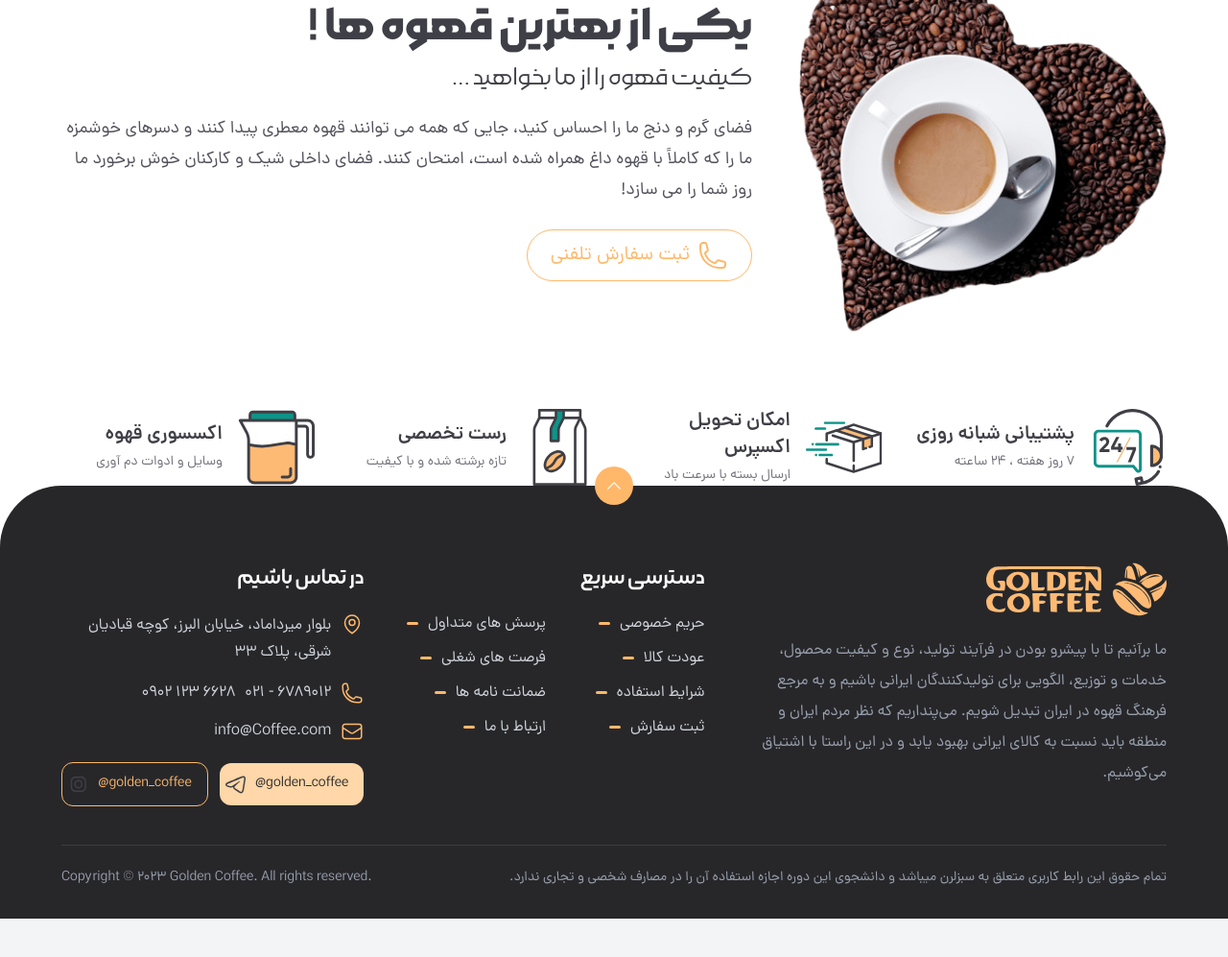
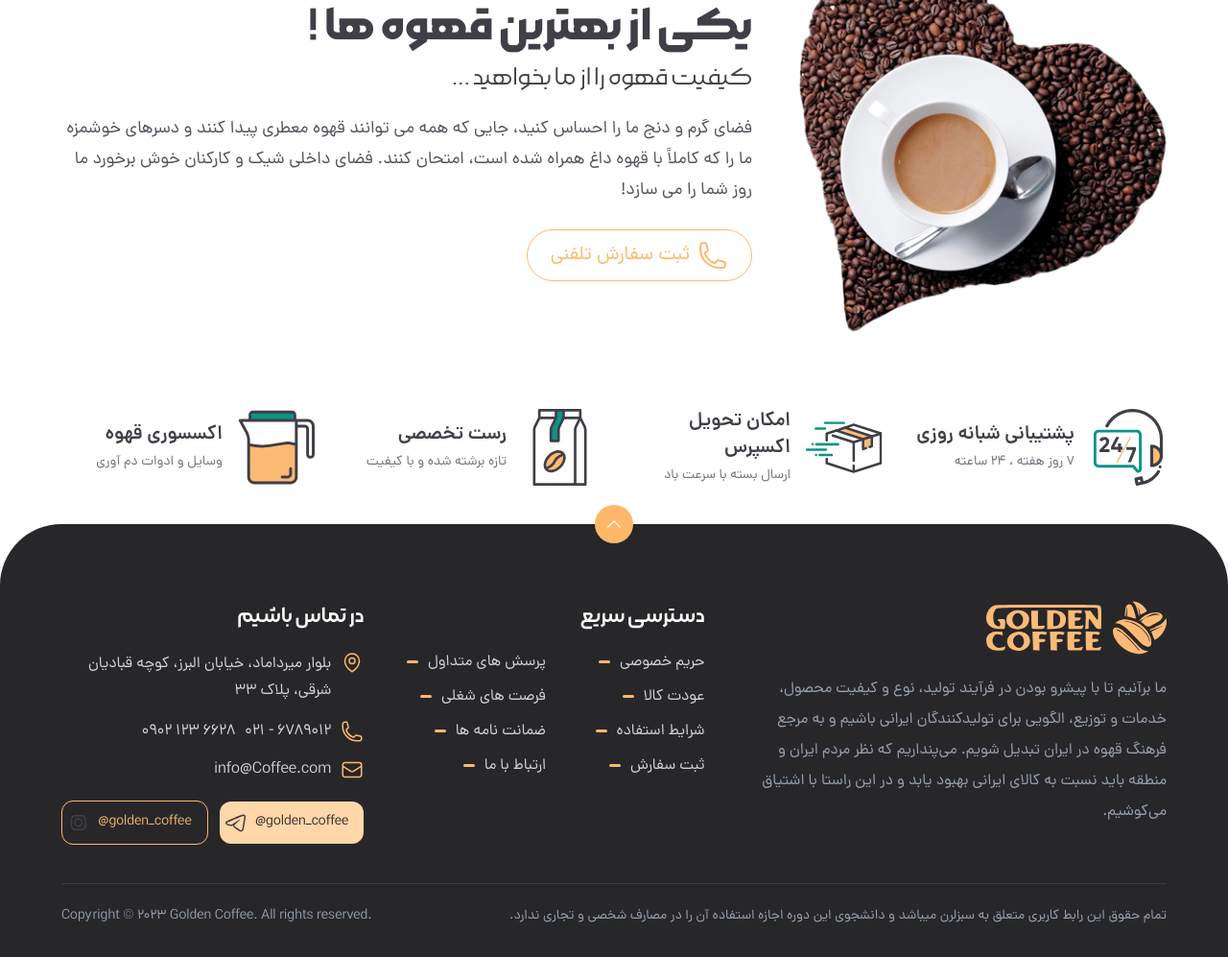
Before and after one commit to faezerahmatidev/golden-brew, a website: page index.html in a window 1280 px wide. Shown: the part 3938-4935 px from the top of the page at 96% size. Before the commit the page ends 4895 px from the top, so only its background shows below. Drawn offline with Linux system fonts and the light colour scheme.

Commit message:
fix(landing): reduce footer overlap above services

```diff
--- a/index.html
+++ b/index.html
@@ -2155,7 +2155,7 @@
       </section>
       <!-- Footer -->
       <footer
-        class="relative bg-zinc-800 dark:bg-zinc-900 rounded-t-4xl md:rounded-t-[4rem] -mt-16 md:-mt-20 pt-16 md:pt-20 pb-8 text-gray-300"
+        class="relative bg-zinc-800 dark:bg-zinc-900 rounded-t-4xl md:rounded-t-[4rem] -mt-8 md:-mt-10 pt-16 md:pt-20 pb-8 text-gray-300"
       >
         <a
           href="#top"
```
Also changed, not shown: public/styles/style.css.
